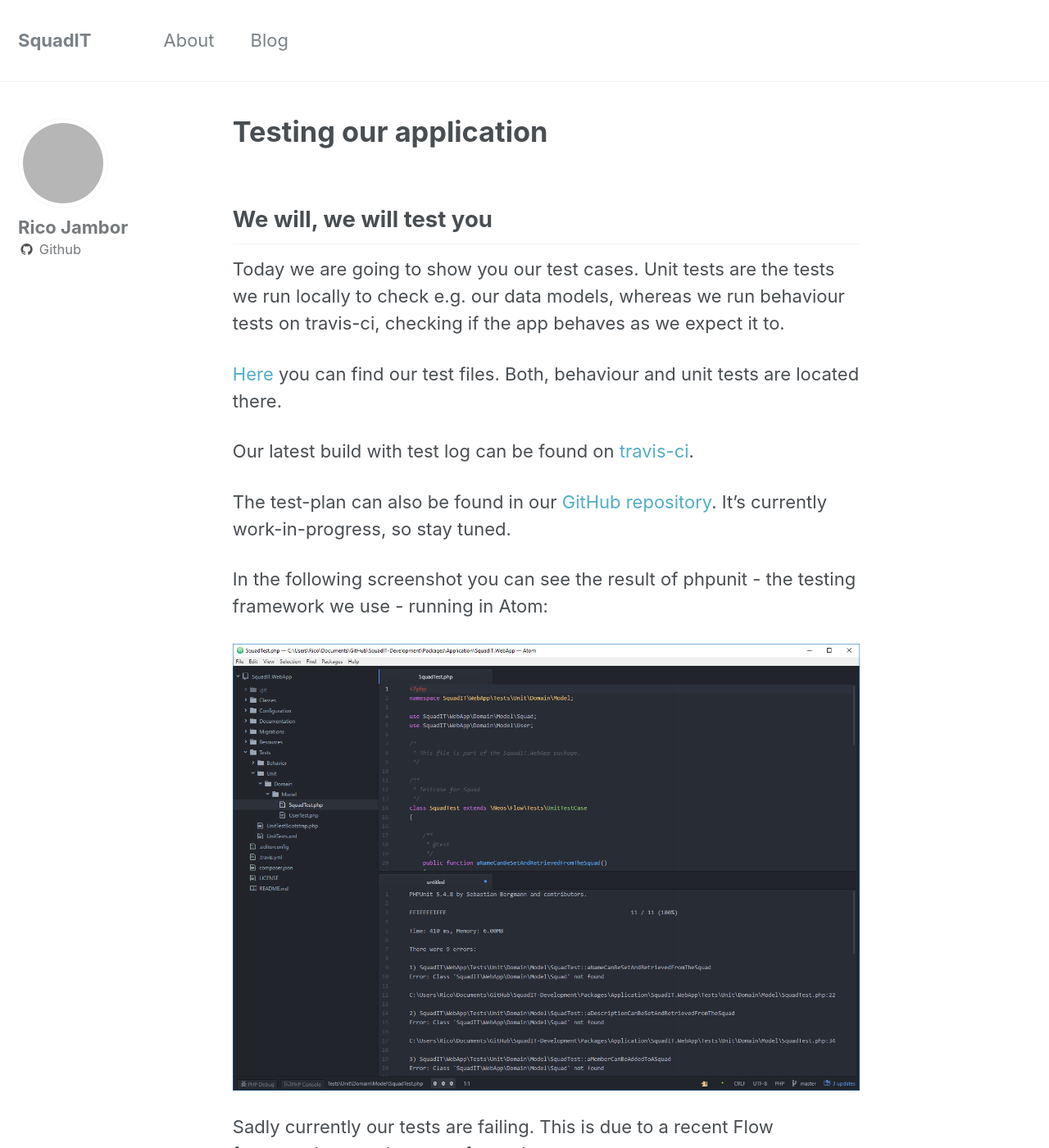
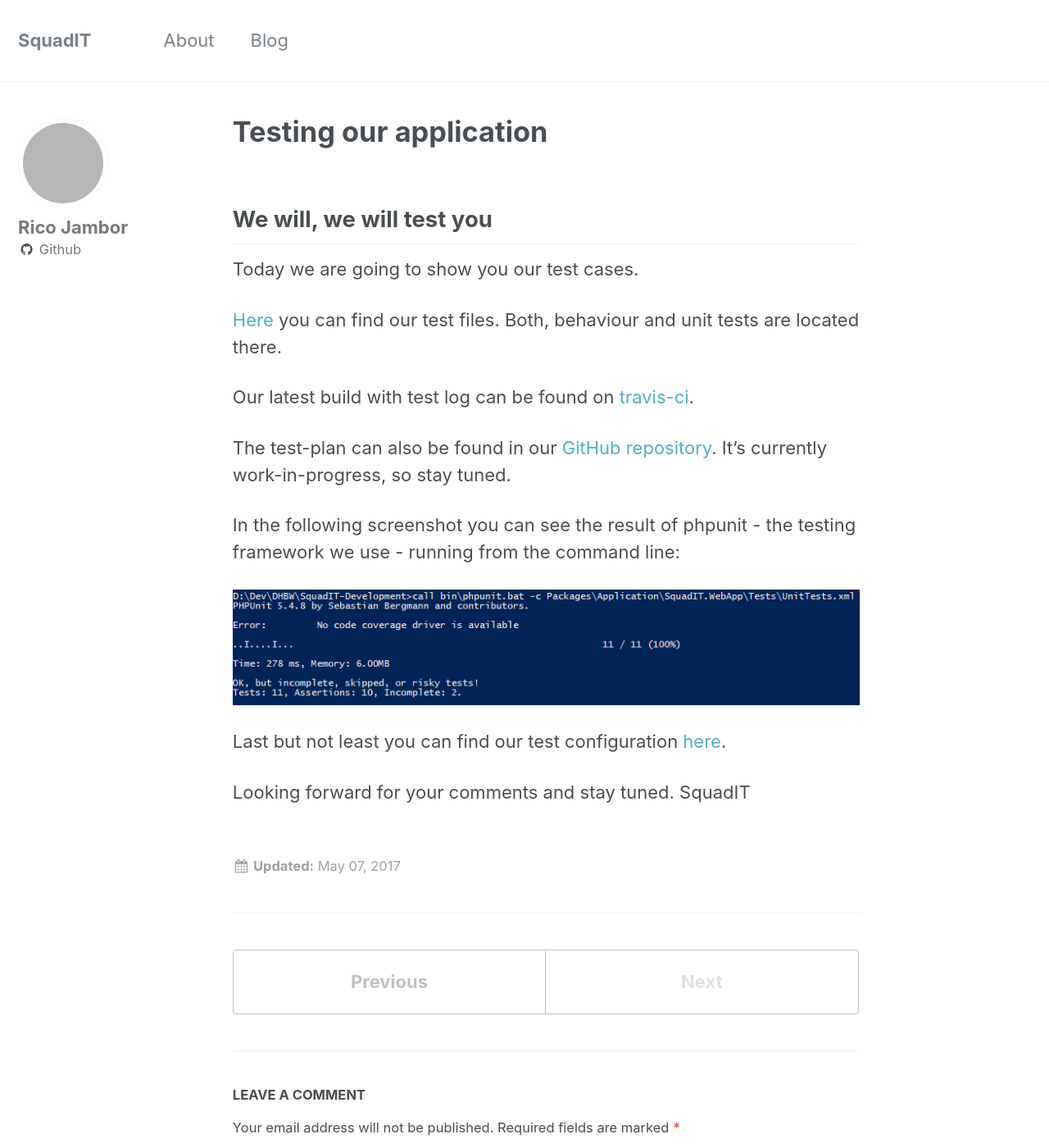
Before and after one commit to PalatinCoder/SquadIT, a Jekyll site: the page built from _posts/2017-05-07-tests.md, in a window 1280 px wide and 1400 px high. Shown: the whole window at 82% size. Built offline with Jekyll 4.4.1, drawn with Linux system fonts in a browser that asks for light colours; some of the changed text lies outside the part shown; grey boxes are pictures that could not be loaded.

Commit message:
TASK: Show working unit tests

```diff
--- a/_posts/2017-05-07-tests.md
+++ b/_posts/2017-05-07-tests.md
@@ -4,7 +4,7 @@ author: Rico
 excerpt: Testing makes up an important part of software development. We'll show you our test files and configuration.
 ---
 ## We will, we will test you
-Today we are going to show you our test cases. Unit tests are the tests we run locally to check e.g. our data models, whereas we run behaviour tests on travis-ci, checking if the app behaves as we expect it to.
+Today we are going to show you our test cases.
 
 [Here](https://github.com/PalatinCoder/SquadIT.WebApp/tree/master/Tests) you can find our test files. Both, behaviour and unit tests are located there.
 
@@ -12,11 +12,9 @@ Our latest build with test log can be found on [travis-ci](https://travis-ci.org
 
 The test-plan can also be found in our [GitHub repository](https://github.com/PalatinCoder/SquadIT.WebApp/blob/master/Documentation/Testplan/Testplan.pdf). It's currently work-in-progress, so stay tuned.
 
-In the following screenshot you can see the result of phpunit - the testing framework we use - running in Atom:
+In the following screenshot you can see the result of phpunit - the testing framework we use - running from the command line:
 
 ![Screenshot]({{ site.url }}{{ site.baseurl }}/images/unit_tests_atom.png)
-
-Sadly currently our tests are failing. This is due to a recent Flow framework upgrade we performed.
 
 Last but not least you can find our test configuration [here](https://github.com/PalatinCoder/SquadIT.WebApp/blob/master/Tests/UnitTests.xml).
 
```
Also changed, not shown: images/unit_tests_atom.png.
